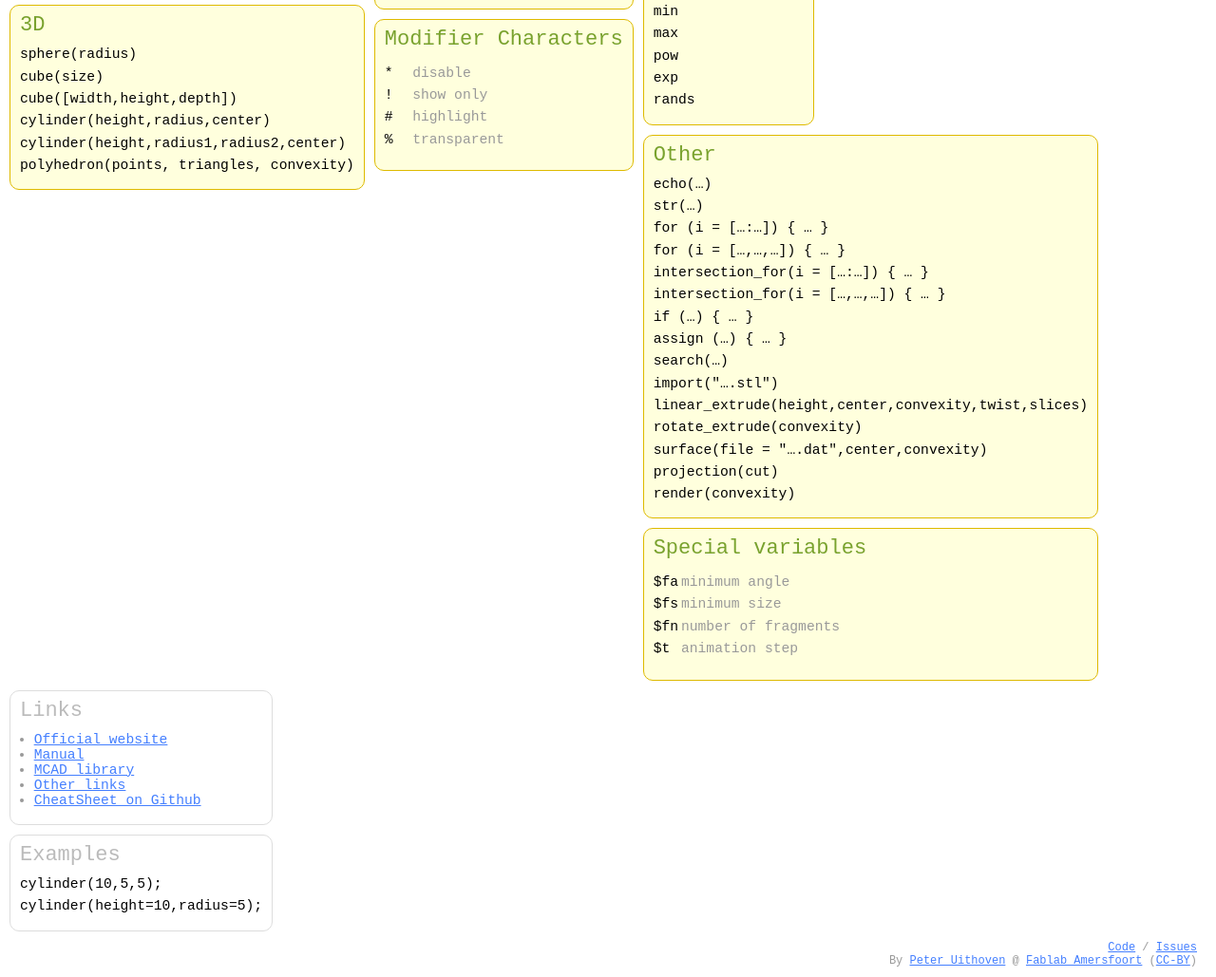
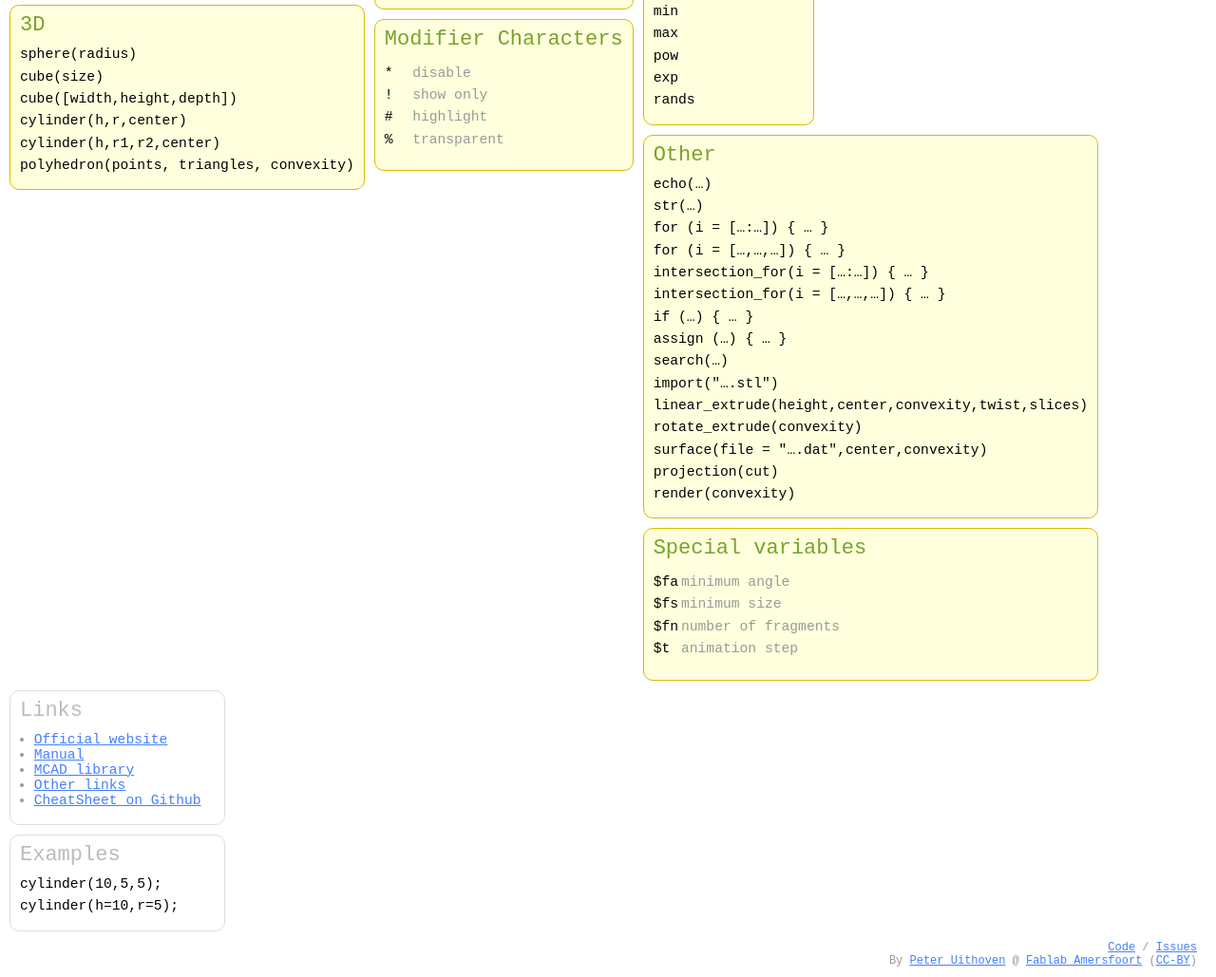
Before and after one commit to peteruithoven/OpenSCAD-CheatSheet, a plain HTML site: page index.html in a window 1280 px wide. Shown: the part 443-1472 px from the top of the page at 95% size. Drawn offline with Linux system fonts and the light colour scheme; a web font is replaced by a local one.

Commit message:
fixed cylinder parameter names

```diff
--- a/index.html
+++ b/index.html
@@ -37,8 +37,8 @@
 				<code>sphere(radius)</code>
 				<code>cube(size)</code>
 				<code>cube([width,height,depth])</code>
-				<code>cylinder(height,radius,center)</code>
-				<code>cylinder(height,radius1,radius2,center)</code>
+				<code>cylinder(h,r,center)</code>
+				<code>cylinder(h,r1,r2,center)</code>
 				<code>polyhedron(points, triangles, convexity)</code>
 			</article>
 		</section>
@@ -151,7 +151,7 @@
 		  <article class="info">
 				<h2>Examples</h2>
 				<code>cylinder(10,5,5);</code>
-				<code>cylinder(height=10,radius=5);</code>
+				<code>cylinder(h=10,r=5);</code>
 			</article>
 		</section>
 
```
